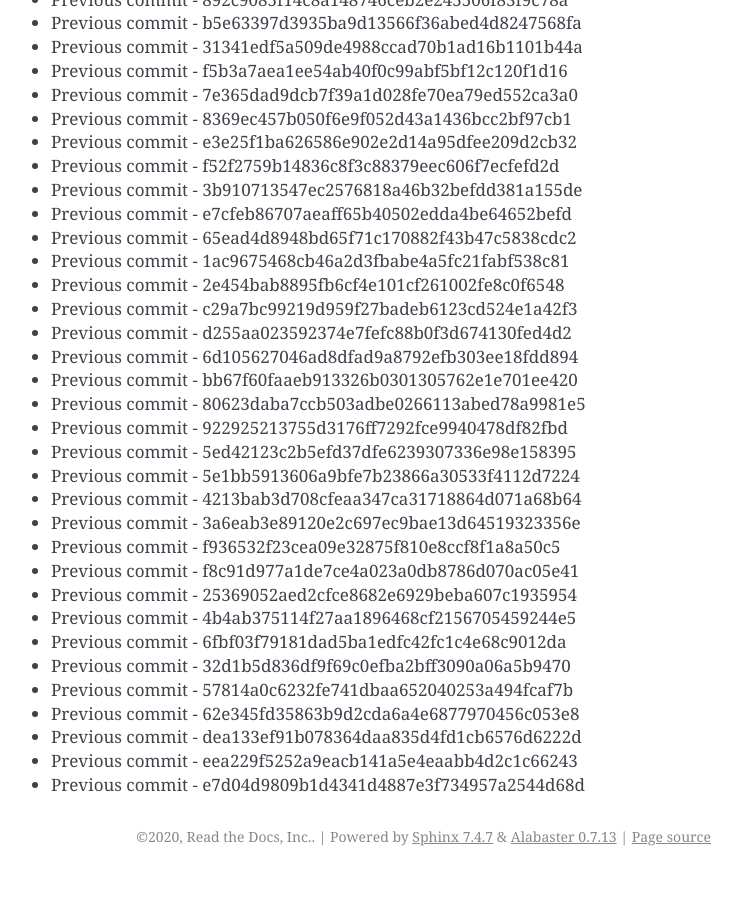
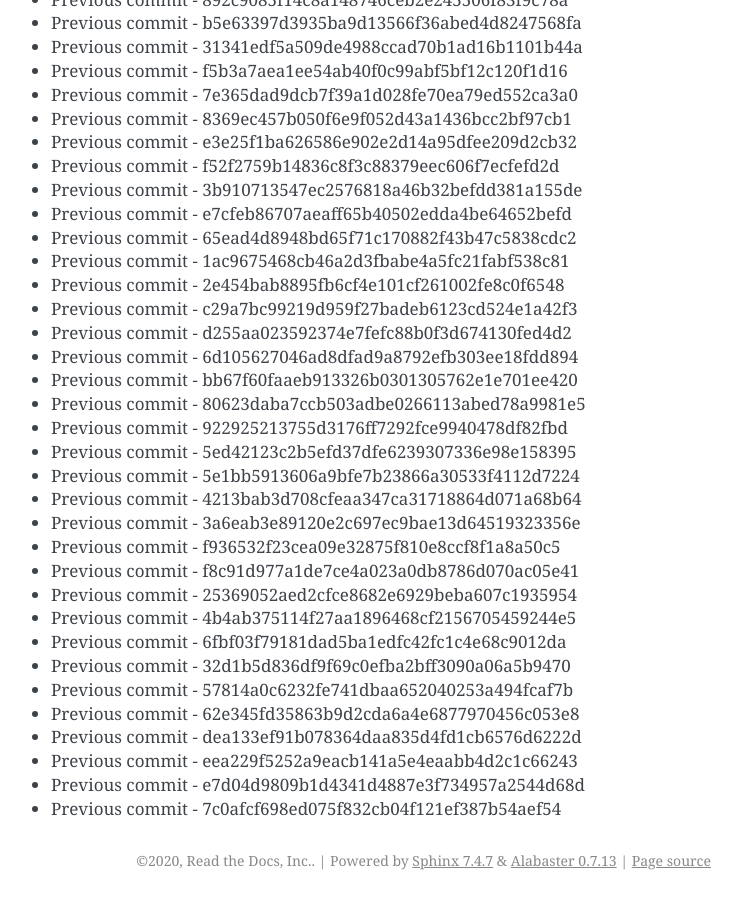
Before and after one commit to readthedocs/rtd-git-stresstest, a Sphinx documentation site: the page built from docs/updates.rst, in a window 1280 px wide and 900 px high, scrolled down 98580 px. Shown: the whole window, without its empty margins (399-1141 px from the left). Built offline with Sphinx 7.4.7, drawn with Linux system fonts in a browser that asks for light colours; before the commit the page ends 99456 px from its top, so only the background shows below that.

Commit message:
Generating commit from previous: 7c0afcf698ed075f832cb04f121ef387b54aef54

```diff
--- a/docs/updates.rst
+++ b/docs/updates.rst
@@ -4174,3 +4174,4 @@ It can be tested for any performance characteristics.
 * Previous commit - dea133ef91b078364daa835d4fd1cb6576d6222d
 * Previous commit - eea229f5252a9eacb141a5e4eaabb4d2c1c66243
 * Previous commit - e7d04d9809b1d4341d4887e3f734957a2544d68d
+* Previous commit - 7c0afcf698ed075f832cb04f121ef387b54aef54
```
